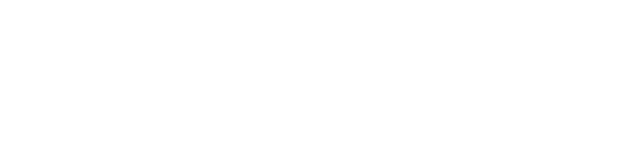
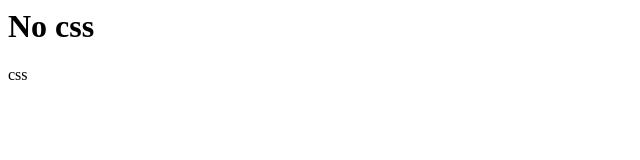
Before and after one commit to KabOleg/MoySaitBitrix, a plain HTML site: page index.html in a window 1280 px wide. Shown: the whole page, without its empty margins (0-640 px from the left). Drawn offline with Linux system fonts and the light colour scheme.

Commit message:
Update index.html

```diff
--- a/index.html
+++ b/index.html
@@ -6,6 +6,7 @@
   <link rel"icon" href="my.jpg">
 </head>
 <body>
-
+  <h1>No css</h1>
+  <p class="text">css</p>
 </body>
 </html>
```
